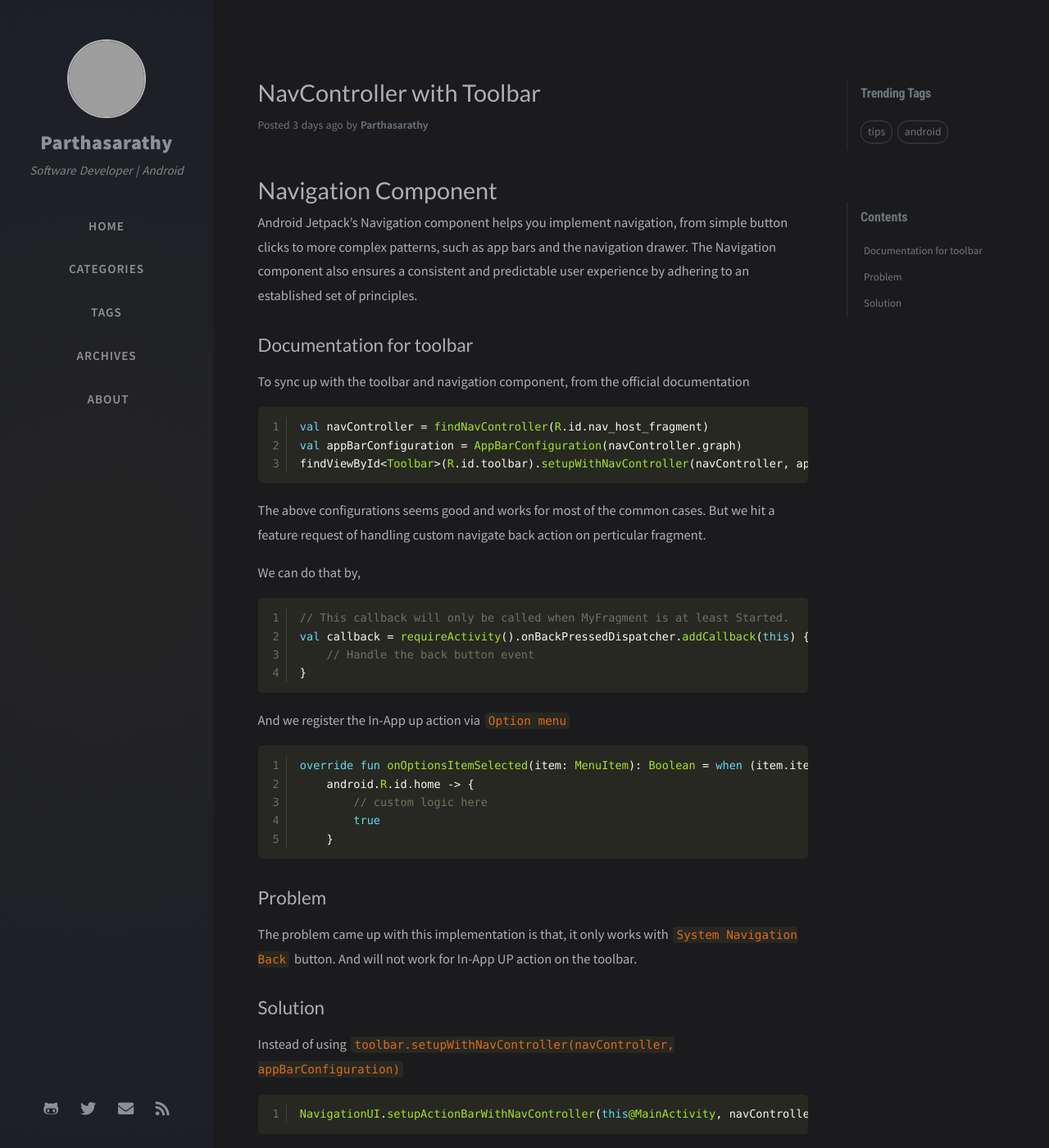
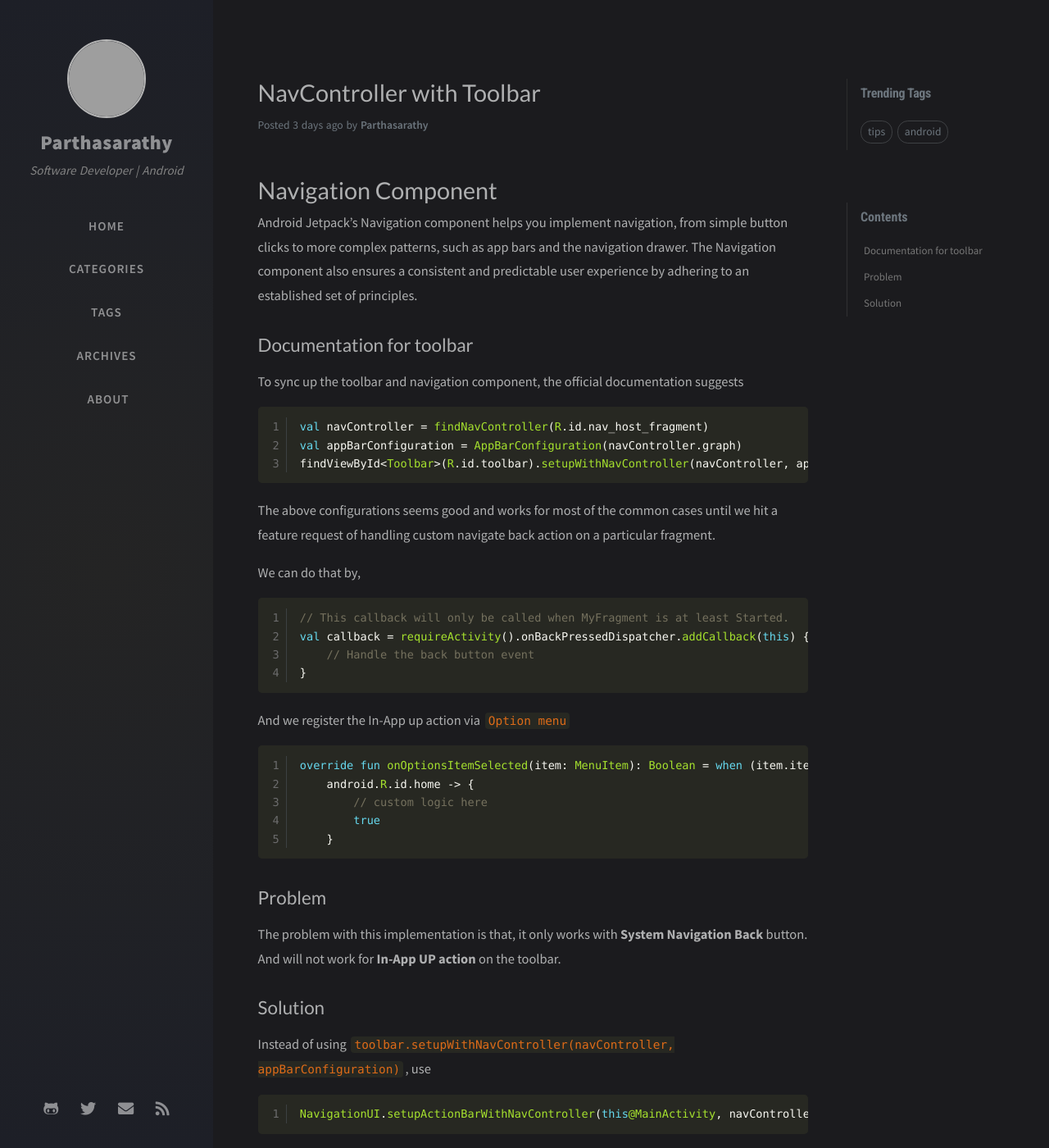
Before and after one commit to shrayasr/zeromod.github.io, a Jekyll site: the page built from _posts/2020-05-01-NavController with Toolbar.md, in a window 1280 px wide and 1400 px high. Shown: the whole window at 82% size. Built offline with Jekyll 4.4.1, drawn with Linux system fonts in a browser that asks for light colours; nearby versions of some CDN libraries; comment, search, counter and statistics services are not loaded; grey boxes are pictures that could not be loaded.

Commit message:
Fix some typos and misspelled words

````diff
--- a/_posts/2020-05-01-NavController with Toolbar.md
+++ b/_posts/2020-05-01-NavController with Toolbar.md
@@ -11,7 +11,7 @@ Android Jetpack's Navigation component helps you implement navigation, from simp
 
 ## Documentation for toolbar
 
-To sync up with the toolbar and navigation component, from the official documentation
+To sync up the toolbar and navigation component, the official documentation suggests
 
 ``` kotlin
 val navController = findNavController(R.id.nav_host_fragment)
@@ -19,7 +19,7 @@ val appBarConfiguration = AppBarConfiguration(navController.graph)
 findViewById<Toolbar>(R.id.toolbar).setupWithNavController(navController, appBarConfiguration)
 ```
 
-The above configurations seems good and works for most of the common cases. But we hit a feature request of handling custom navigate back action on perticular fragment.
+The above configurations seems good and works for most of the common cases until we hit a feature request of handling custom navigate back action on a particular fragment.
 
 We can do that by,
 
@@ -42,12 +42,11 @@ override fun onOptionsItemSelected(item: MenuItem): Boolean = when (item.itemId)
 
 ## Problem
 
-The problem came up with this implementation is that, it only works with `System Navigation Back` button. And will not work for In-App UP action on the toolbar.
-
+The problem with this implementation is that, it only works with **System Navigation Back** button. And will not work for **In-App UP action** on the toolbar.
 
 ## Solution
 
-Instead of using `toolbar.setupWithNavController(navController, appBarConfiguration)`
+Instead of using `toolbar.setupWithNavController(navController, appBarConfiguration)`, use
 
 ``` kotlin
 NavigationUI.setupActionBarWithNavController(this@MainActivity, navController, appBarConfiguration)
````
